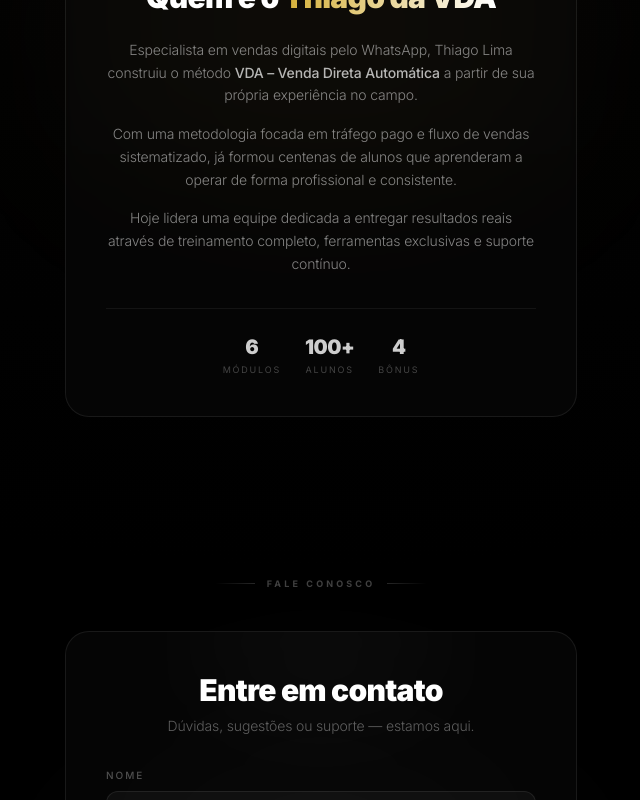
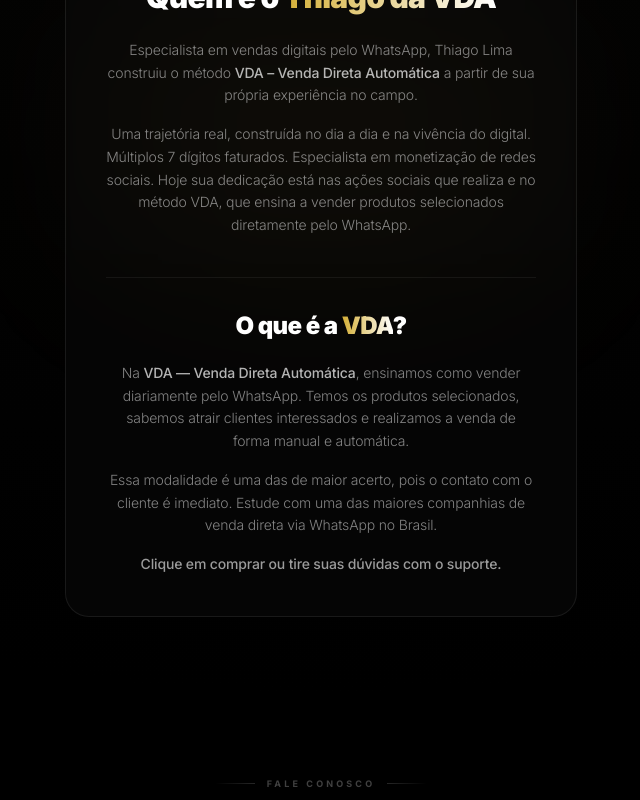
Before and after one commit to Vinicius2026/raio-dashboard, a Next.js app: page / in a window 1280 px wide. Shown: the part 1280-2080 px from the top of the page, without its empty margins (319-959 px from the left). Built offline with nearby package versions, Linux system fonts and the light colour scheme.

Commit message:
feat: novas atualizações dashboard2

```diff
--- a/components/AboutSection.tsx
+++ b/components/AboutSection.tsx
@@ -99,36 +99,41 @@
               a partir de sua própria experiência no campo.
             </p>
             <p>
-              Com uma metodologia focada em tráfego pago e fluxo de vendas
-              sistematizado, já formou centenas de alunos que aprenderam
-              a operar de forma profissional e consistente.
-            </p>
-            <p>
-              Hoje lidera uma equipe dedicada a entregar resultados reais
-              através de treinamento completo, ferramentas exclusivas
-              e suporte contínuo.
+              Uma trajetória real, construída no dia a dia e na vivência do digital.
+              Múltiplos 7 dígitos faturados. Especialista em monetização de redes sociais.
+              Hoje sua dedicação está nas ações sociais que realiza e no método VDA,
+              que ensina a vender produtos selecionados diretamente pelo WhatsApp.
             </p>
           </motion.div>
 
-          {/* Stats row */}
+          {/* O que é a VDA? */}
           <motion.div
             variants={fadeUp}
-            className="flex items-center justify-center gap-6 mt-8 pt-6 border-t border-white/[0.06]"
+            className="mt-10 pt-8 border-t border-white/[0.06]"
           >
-            {[
-              { value: "6", label: "Módulos" },
-              { value: "100+", label: "Alunos" },
-              { value: "4", label: "Bônus" },
-            ].map((stat) => (
-              <div key={stat.label} className="text-center">
-                <div className="text-xl font-black text-white/80 tracking-tight">
-                  {stat.value}
-                </div>
-                <div className="text-[9px] text-white/25 uppercase tracking-[0.2em] mt-0.5">
-                  {stat.label}
-                </div>
-              </div>
-            ))}
+            <h3 className="text-xl md:text-2xl font-black text-center text-vda-white tracking-tight leading-tight mb-5">
+              O que é a{" "}
+              <span className="bg-gradient-to-r from-[#D4AF37] to-white bg-clip-text text-transparent">
+                VDA
+              </span>
+              ?
+            </h3>
+            <div className="space-y-4 text-sm text-white/50 leading-relaxed font-light text-center">
+              <p>
+                Na <strong className="text-white/70 font-medium">VDA — Venda Direta Automática</strong>,
+                ensinamos como vender diariamente pelo WhatsApp. Temos os produtos
+                selecionados, sabemos atrair clientes interessados e realizamos
+                a venda de forma manual e automática.
+              </p>
+              <p>
+                Essa modalidade é uma das de maior acerto, pois o contato com
+                o cliente é imediato. Estude com uma das maiores companhias
+                de venda direta via WhatsApp no Brasil.
+              </p>
+              <p className="text-white/60 font-medium">
+                Clique em comprar ou tire suas dúvidas com o suporte.
+              </p>
+            </div>
           </motion.div>
         </motion.div>
       </div>
```
